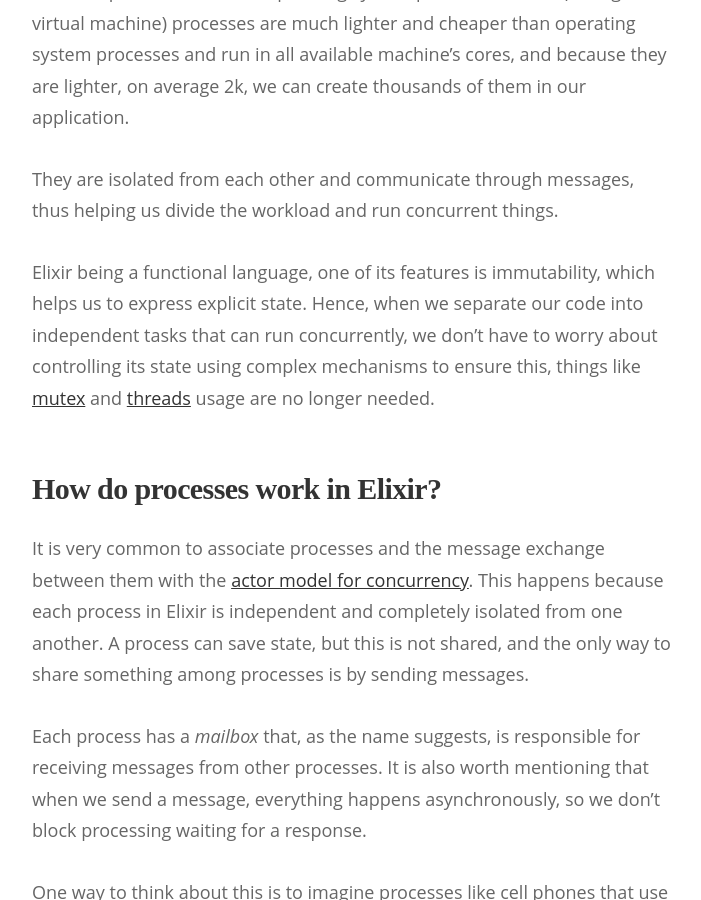
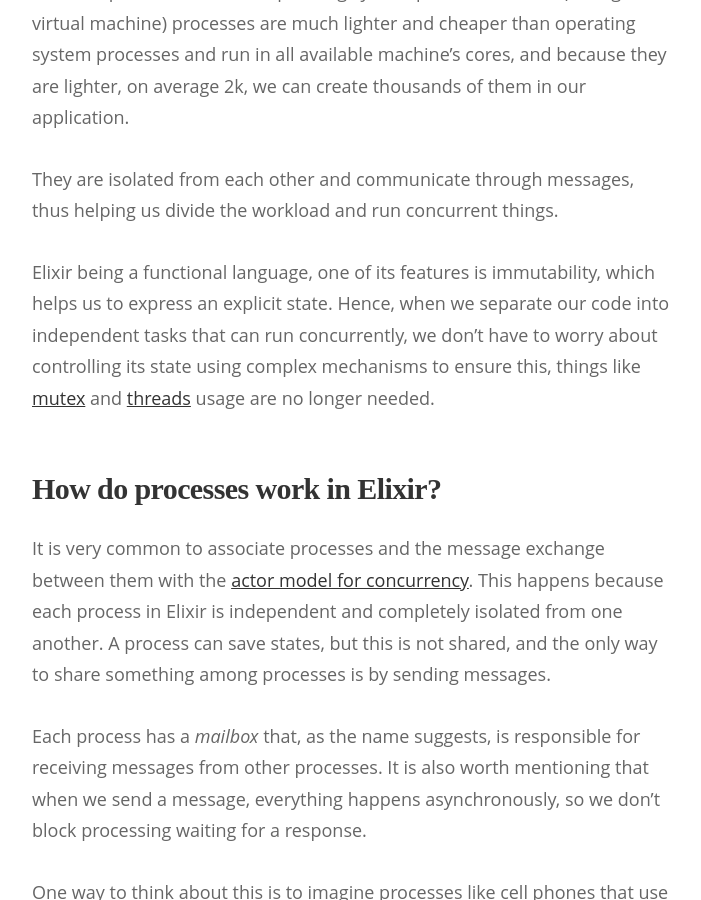
Before and after one commit to amandasposito/amandasposito.github.io, a Jekyll site: the page built from _posts/2018-04-11-elixir-process-and-this-thing-called-otp.markdown, in a window 1280 px wide and 900 px high, scrolled down 1538 px. Shown: the whole window, without its empty margins (288-989 px from the left). Built offline with Jekyll 4.4.1, drawn with Linux system fonts in a browser that asks for light colours; nearby versions of some CDN libraries; some web fonts are replaced; some of the changed text lies outside the part shown.

Commit message:
Fix english errors: Elixir, processes and this thing called OTP

```diff
--- a/_posts/2018-04-11-elixir-process-and-this-thing-called-otp.markdown
+++ b/_posts/2018-04-11-elixir-process-and-this-thing-called-otp.markdown
@@ -26,11 +26,11 @@
 
 They are isolated from each other and communicate through messages, thus helping us divide the workload and run concurrent things.
 
-Elixir being a functional language, one of its features is immutability, which helps us to express explicit state. Hence, when we separate our code into independent tasks that can run concurrently, we don’t have to worry about controlling its state using complex mechanisms to ensure this, things like [mutex](https://en.wikipedia.org/wiki/Mutual_exclusion) and [threads](https://en.wikipedia.org/wiki/Thread_(computing)) usage are no longer needed.
+Elixir being a functional language, one of its features is immutability, which helps us to express an explicit state. Hence, when we separate our code into independent tasks that can run concurrently, we don’t have to worry about controlling its state using complex mechanisms to ensure this, things like [mutex](https://en.wikipedia.org/wiki/Mutual_exclusion) and [threads](https://en.wikipedia.org/wiki/Thread_(computing)) usage are no longer needed.
 
 ### How do processes work in Elixir?
 
-It is very common to associate processes and the message exchange between them with the [actor model for concurrency](https://en.wikipedia.org/wiki/Actor_model). This happens because each process in Elixir is independent and completely isolated from one another. A process can save state, but this is not shared, and the only way to share something among processes is by sending messages.
+It is very common to associate processes and the message exchange between them with the [actor model for concurrency](https://en.wikipedia.org/wiki/Actor_model). This happens because each process in Elixir is independent and completely isolated from one another. A process can save states, but this is not shared, and the only way to share something among processes is by sending messages.
 
 Each process has a *mailbox* that, as the name suggests, is responsible for receiving messages from other processes. It is also worth mentioning that when we send a message, everything happens asynchronously, so we don’t block processing waiting for a response.
 
@@ -44,7 +44,7 @@
 
 ![supervision-tree](/assets/images/elixir-process/supervision-tree.png)
 
-This is very important as it enables us to provide fault tolerance, because when we have a problem with our code, the last thing we want is that it affects the end user. By monitoring processes, we can identify when something unexpected happens and work on it, terminating the process with an issue and restarting it, thus, the process returns to its initial state, giving us time to act and solve the issue that caused the error.
+This is very important as it enables us to provide fault tolerance because when we have a problem with our code, the last thing we want is that it affects the end-user. By monitoring processes, we can identify when something unexpected happens and work on it, terminating the process with an issue and restarting it, thus, the process returns to its initial state, giving us time to act and solve the issue that caused the error.
 
 ### How does this work for concurrency?
 
```
Also changed, not shown: other parts of _posts/2018-04-11-elixir-process-and-this-thing-called-otp.markdown (+1 -1 lines).
